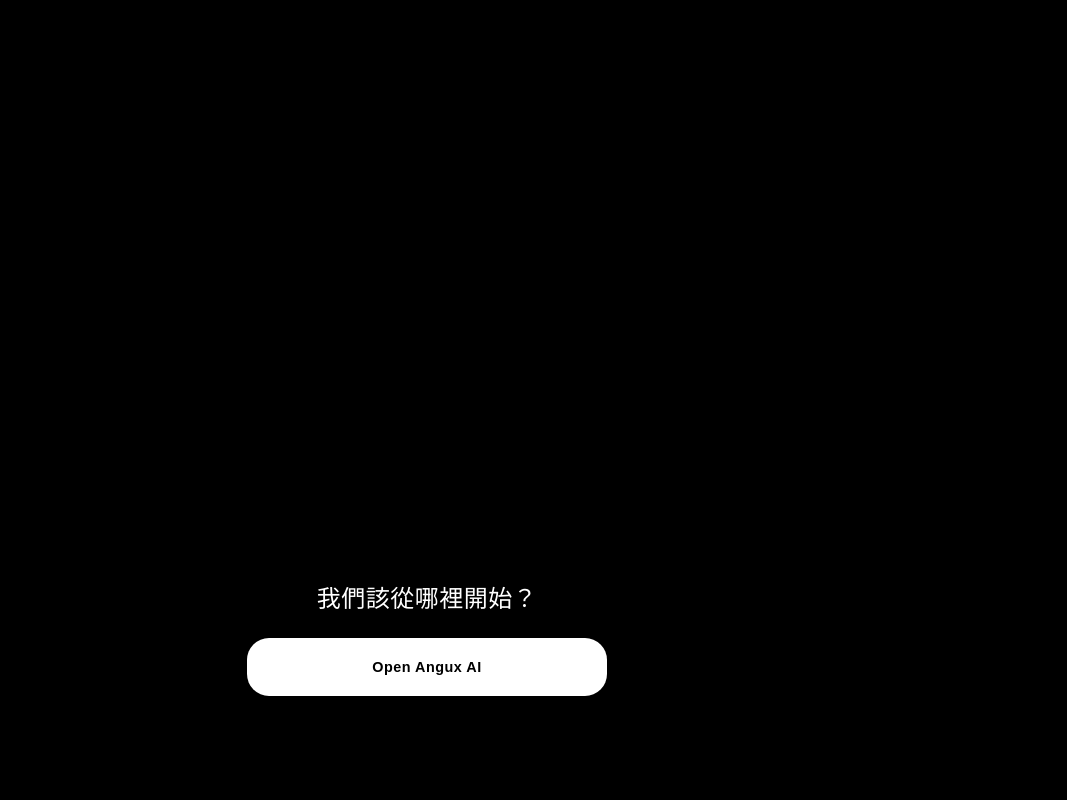
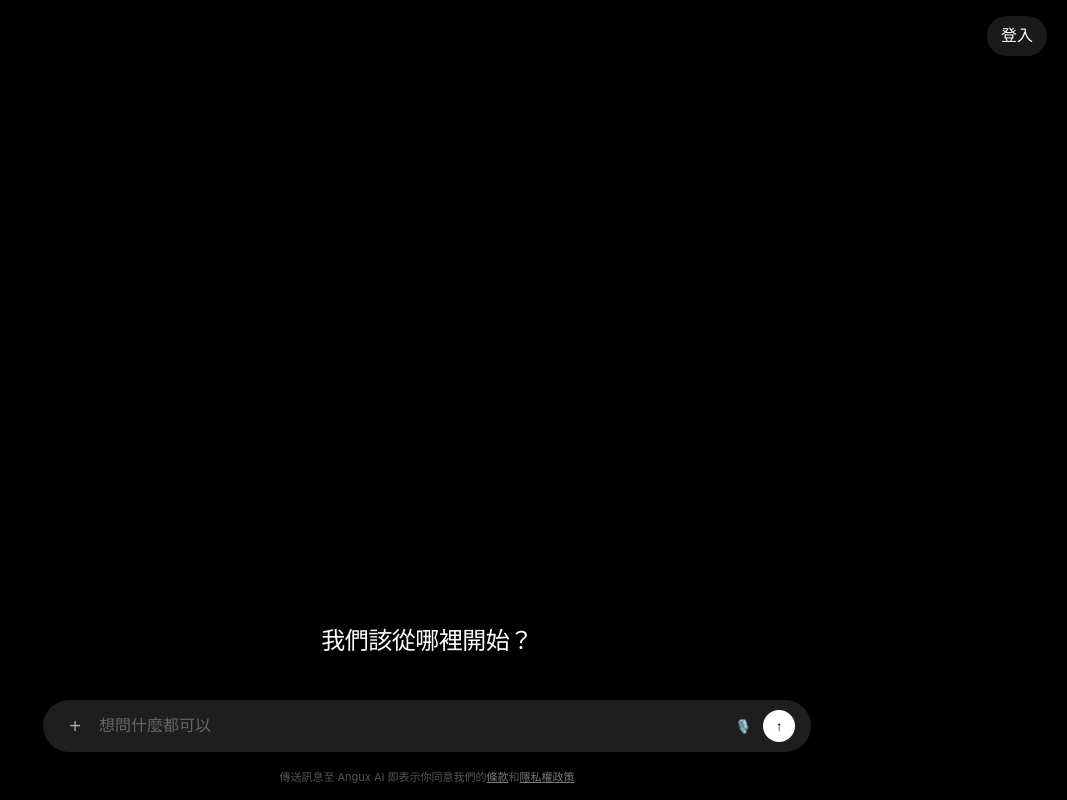
Before and after one commit to vivinsel/Angux-AI, a website: page www/index.html in a window 1280 px wide. Shown: the whole page, without its empty margins (213-1280 px from the left). Drawn offline with Linux system fonts and the light colour scheme.

Commit message:
Update index.html

```diff
--- a/www/index.html
+++ b/www/index.html
@@ -13,96 +13,191 @@ maximum-scale=1,
 user-scalable=no
 ">
 
-<title>Angux AI</title>
+<title>Angux AI - Composer</title>
 
 <style>
 
-*{
-margin:0;
-padding:0;
-box-sizing:border-box;
--webkit-tap-highlight-color: transparent;
+/* ==========================================
+   1. 變數配置 (符合你的設計規格)
+   ========================================== */
+:root {
+  /* 輸入框/編輯器區域 (Composer Parent) */
+  --composer-footer_height: 32px;
+  --composer-bar_height: 52px;
+  --composer-bar_width: 768px;
+  --composer-bar_safe-margins: 20px;
+
+  /* 滾動條 */
+  --scrollbar-width: 10px;
+
+  /* 手機端容器限制 (xs: 20rem = 320px) */
+  --container-max-width: 20rem;
 }
 
-html,body{
-
-width:100%;
-height:100%;
-
-overflow:hidden;
-
-background:#000;
-
-font-family:
--apple-system,
-BlinkMacSystemFont,
-sans-serif;
-
-display:flex;
-justify-content:center;
-align-items:center;
-
-/* 修正了原本 padding 的語法錯誤，改用標準的 env 寫法 */
-padding:
-  calc(env(safe-area-inset-top) + 60px)
-  env(safe-area-inset-right)
-  calc(env(safe-area-inset-bottom) + 16px)
-  env(safe-area-inset-left);
+/* ==========================================
+   2. 基礎重設與滿版配置
+   ========================================== */
+*{
+  margin: 0;
+  padding: 0;
+  box-sizing: border-box;
+  -webkit-tap-highlight-color: transparent;
 }
 
-.container{
-
-width:100%;
-height:100%;
-
-display:flex;
-flex-direction: column; /* 讓內容由上往下垂直排列 */
-justify-content: flex-end; /* 讓整體內容靠底部對齊 */
-align-items: center; /* 水平置中 */
-
-padding: 6vw 6vw 6vh 6vw; /* 調整最後一個數值 (6vh) 可以控制按鈕距離底部的距離 */
-
+html, body {
+  width: 100%;
+  height: 100%;
+  overflow: hidden; /* 防止整個網頁歪掉滾動 */
+  background: #000;
+  color: #fff;
+  font-family: -apple-system, BlinkMacSystemFont, sans-serif;
 }
 
-/* 新增：標題文字的樣式 */
-.title {
-  color: #fff;
-  font-size: clamp(20px, 3vh, 28px); /* 字體大小會根據螢幕高度縮放 */
-  font-weight: 500;
-  margin-bottom: 24px; /* 這裡的數值可以控制「文字」與「下方按鈕」之間的間距 */
-  text-align: center;
-  letter-spacing: 0.5px;
+/* ==========================================
+   3. 頁面佈局與滾動內容遮罩 (Masked Content)
+   ========================================== */
+.app-layout {
+  display: flex;
+  flex-direction: column;
+  width: 100%;
+  height: 100%;
+  /* 考量手機頂部安全區域 (如瀏海/動態島) */
+  padding-top: calc(env(safe-area-inset-top) + 16px);
 }
 
-.button{
-
-width:82vw;
-max-width:360px;
-
-height:7.2vh;
-min-height:58px;
-max-height:74px;
-
-border:none;
-border-radius:22px;
-
-background:#fff;
-color:#000;
-
-font-size:clamp(14px,1.8vh,20px);
-
-font-weight:700;
-
-letter-spacing:0.5px;
-
-display:flex;
-justify-content:center;
-align-items:center;
-
+/* 頂部功能列 (如登入、選單) */
+.header-bar {
+  width: 100%;
+  display: flex;
+  justify-content: flex-end;
+  padding: 0 var(--composer-bar_safe-margins);
+  height: 40px;
 }
 
-.button:active{
-transform:scale(0.98);
+.login-btn {
+  color: #fff;
+  font-size: 16px;
+  font-weight: 500;
+  cursor: pointer;
+  background: rgba(255,255,255,0.1);
+  padding: 6px 14px;
+  border-radius: 20px;
+}
+
+/* 滾動內容區：套用細緻的不透明度漸層遮罩 */
+.scroll-content {
+  flex: 1;
+  overflow-y: scroll;
+  padding: 20px var(--composer-bar_safe-margins);
+  text-align: center;
+  display: flex;
+  flex-direction: column;
+  align-items: center;
+  justify-content: flex-end; /* 讓初始內容靠下方 */
+
+  /* 核心：遮罩與漸層配置 (從頂部不透明 0% 到完全透明 100%)
+     這裡模擬滾動邊界處呈現平滑淡出的視覺效果 */
+  -webkit-mask-image: linear-gradient(to top, rgba(0,0,0,1) 85%, rgba(0,0,0,0) 100%);
+  mask-image: linear-gradient(to top, rgba(0,0,0,1) 85%, rgba(0,0,0,0) 100%);
+}
+
+/* 客製化滾動條寬度 */
+.scroll-content::-webkit-scrollbar {
+  width: var(--scrollbar-width);
+}
+.scroll-content::-webkit-scrollbar-thumb {
+  background: #333;
+  border-radius: 5px;
+}
+
+/* 標題文字區塊 (限制在手機 xs 規格：20rem) */
+.title-container {
+  width: 100%;
+  max-width: var(--container-max-width);
+  margin-bottom: 24px;
+}
+
+.title-text {
+  font-size: clamp(22px, 3vh, 28px);
+  font-weight: 500;
+  letter-spacing: -0.5px;
+}
+
+/* ==========================================
+   4. 輸入框區域 (Composer Parent)
+   ========================================== */
+.composer-parent {
+  width: 100%;
+  display: flex;
+  flex-direction: column;
+  align-items: center;
+  /* 考量手機底部安全區域 (如 Home Indicator 條) */
+  padding-bottom: calc(env(safe-area-inset-bottom) + 8px);
+}
+
+/* 主要輸入列 (Composer Bar) */
+.composer-bar {
+  /* 響應式寬度：手機上滿版扣除兩邊安全留白，大螢幕最大不超過 768px */
+  width: calc(100% - (var(--composer-bar_safe-margins) * 2));
+  max-width: var(--composer-bar_width);
+  height: var(--composer-bar_height);
+
+  background: #1e1e1e;
+  border-radius: 26px;
+  display: flex;
+  align-items: center;
+  padding: 0 16px;
+  margin-bottom: 8px;
+}
+
+.composer-input {
+  flex: 1;
+  background: transparent;
+  border: none;
+  color: #fff;
+  font-size: 16px;
+  outline: none;
+}
+
+.composer-input::placeholder {
+  color: #666;
+}
+
+/* 主要輸入列內的按鈕圖示 */
+.icon-btn {
+  width: 32px;
+  height: 32px;
+  border-radius: 50%;
+  border: none;
+  background: transparent;
+  color: #aaa;
+  display: flex;
+  justify-content: center;
+  align-items: center;
+  cursor: pointer;
+}
+.icon-btn.submit {
+  background: #fff;
+  color: #000;
+}
+
+/* 底部工具列 (Composer Footer) */
+.composer-footer {
+  width: 100%;
+  height: var(--composer-footer_height);
+  display: flex;
+  justify-content: center;
+  align-items: center;
+}
+
+.footer-text {
+  font-size: 11px;
+  color: #555;
+  text-align: center;
+}
+.footer-text a {
+  color: #777;
+  text-decoration: underline;
 }
 
 </style>
@@ -110,32 +205,38 @@ transform:scale(0.98);
 
 <body>
 
-<div class="container">
+<div class="app-layout">
 
-  <h1 class="title">我們該從哪裡開始？</h1>
+  <div class="header-bar">
+    <div class="login-btn">登入</div>
+  </div>
 
-  <button
-  class="button"
-  onclick="openChatGPT()">
+  <div class="scroll-content">
+    <div class="title-container">
+      <h1 class="title-text">我們該從哪裡開始？</h1>
+    </div>
+  </div>
 
-  Open Angux AI
+  <div class="composer-parent">
 
-  </button>
+    <div class="composer-bar">
+      <button class="icon-btn" style="margin-right: 8px; font-size: 20px;">+</button>
 
-<div class="login-btn">登入</div>
+      <input type="text" class="composer-input" placeholder="想問什麼都可以">
+
+      <button class="icon-btn" style="margin-right: 4px;">🎙️</button>
+      <button class="icon-btn submit">↑</button>
+    </div>
+
+    <div class="composer-footer">
+      <p class="footer-text">
+        傳送訊息至 Angux AI 即表示你同意我們的<a href="#">條款</a>和<a href="#">隱私權政策</a>
+      </p>
+    </div>
+
+  </div>
 
 </div>
 
-<script>
-
-function openChatGPT(){
-
-window.location.href =
-"https://chatgpt.com";
-
-}
-
-</script>
-
 </body>
 </html>
```
